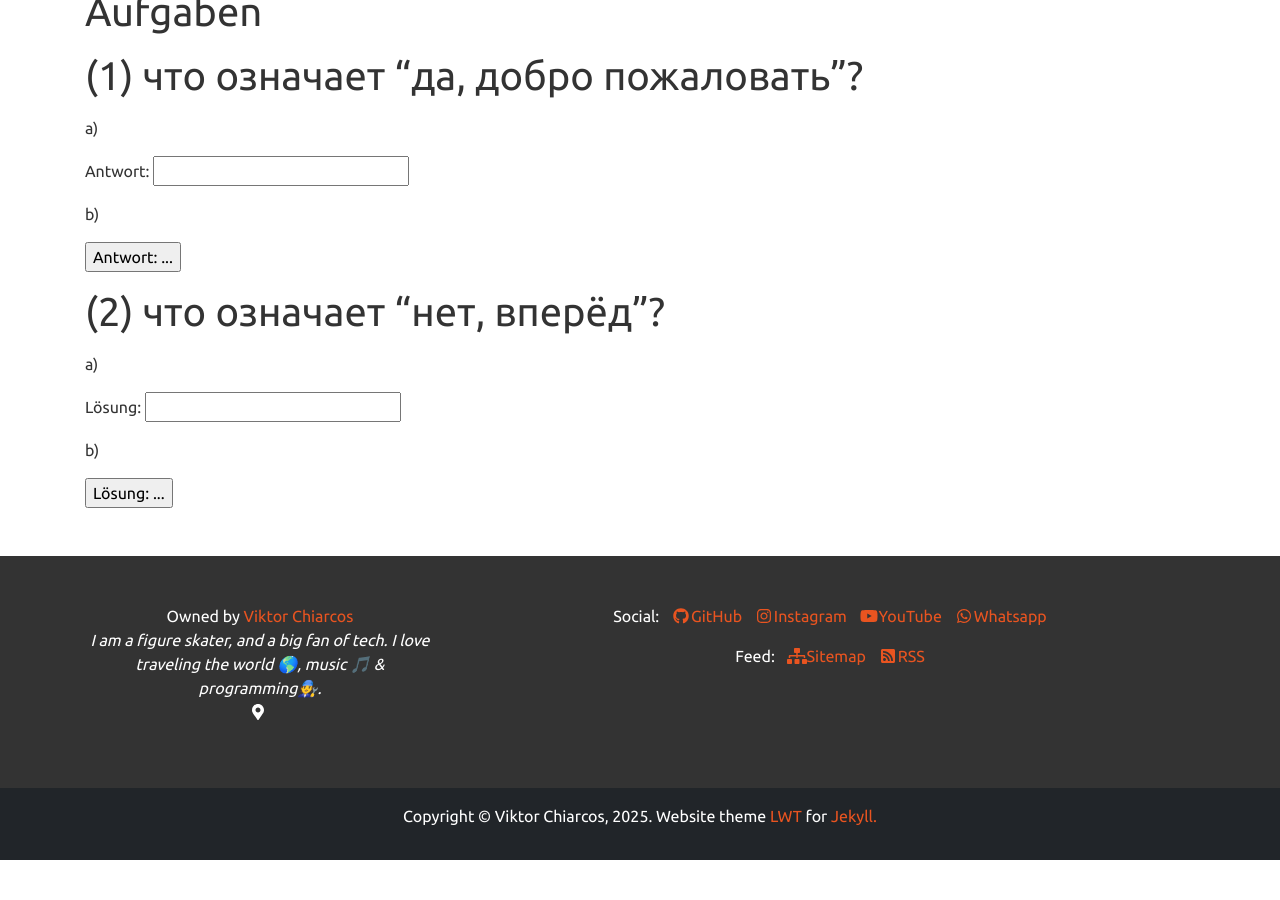
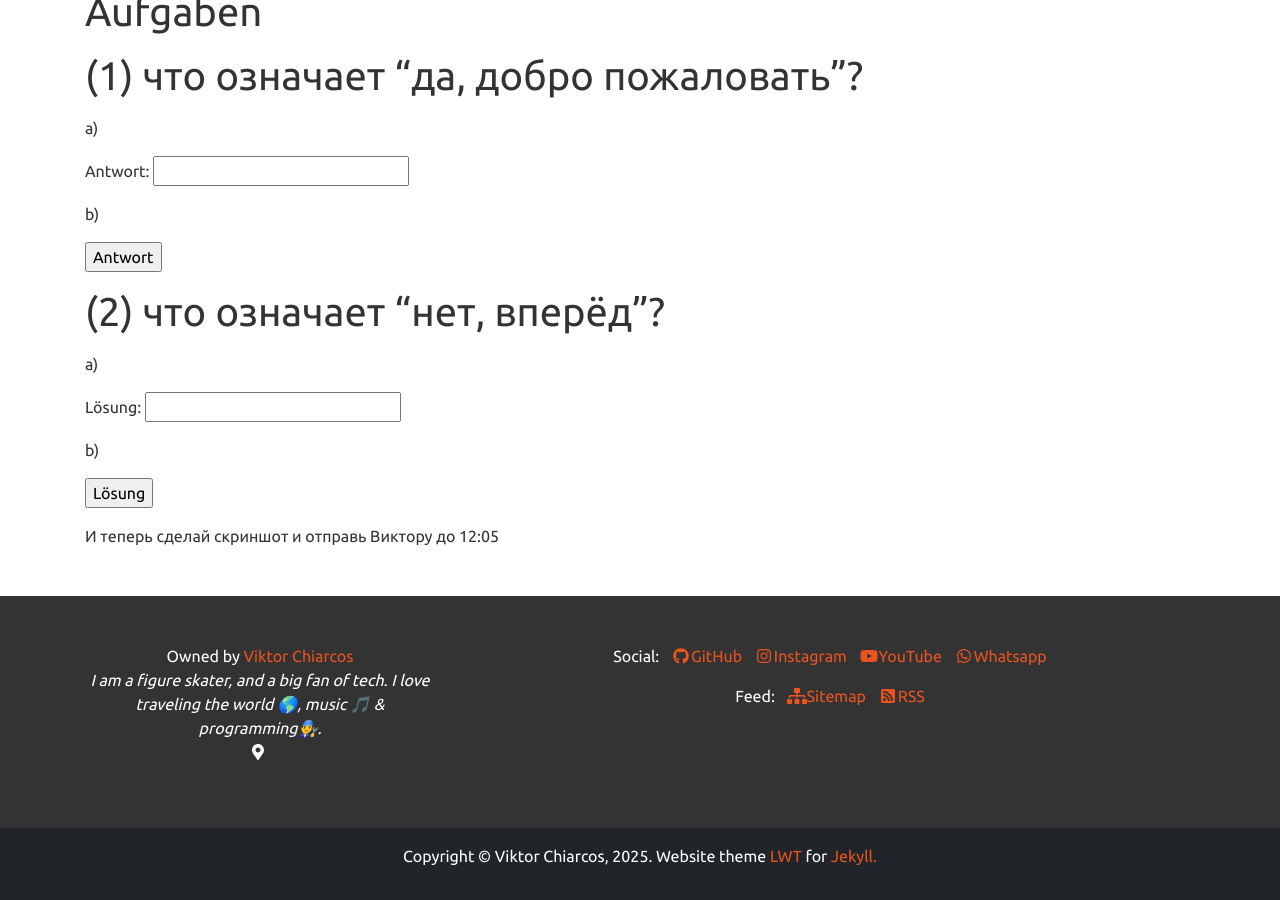
Before and after one commit to viktor-chiarcos/viktor-chiarcos.github.io, a Jekyll site: the page built from _pages/ivan/index.md, in a window 1280 px wide and 900 px high, scrolled down 1666 px. Built offline with Jekyll 4.4.1, drawn with Linux system fonts in a browser that asks for light colours; before the commit the page ends 2526 px from its top, so only the background shows below that.

Commit message:
index.md aktualisieren

```diff
--- a/_pages/ivan/index.md
+++ b/_pages/ivan/index.md
@@ -143,7 +143,7 @@ Antwort: <input type="text" id="Feld" value="" />
 
 b)
 
-<input type="button" value="Antwort: ..." onclick="button1();"/>
+<input type="button" value="Antwort" onclick="button1();"/>
 
 # (2) что означает "нет, вперёд"?
 
@@ -153,4 +153,6 @@ Lösung: <input type="text" id="Feld" value=""/>
 
 b)
 
-<input type="button" value="Lösung: ..." onclick="button2();"/>
+<input type="button" value="Lösung" onclick="button2();"/>
+
+И теперь сделай скриншот и отправь Виктору до 12:05
```
